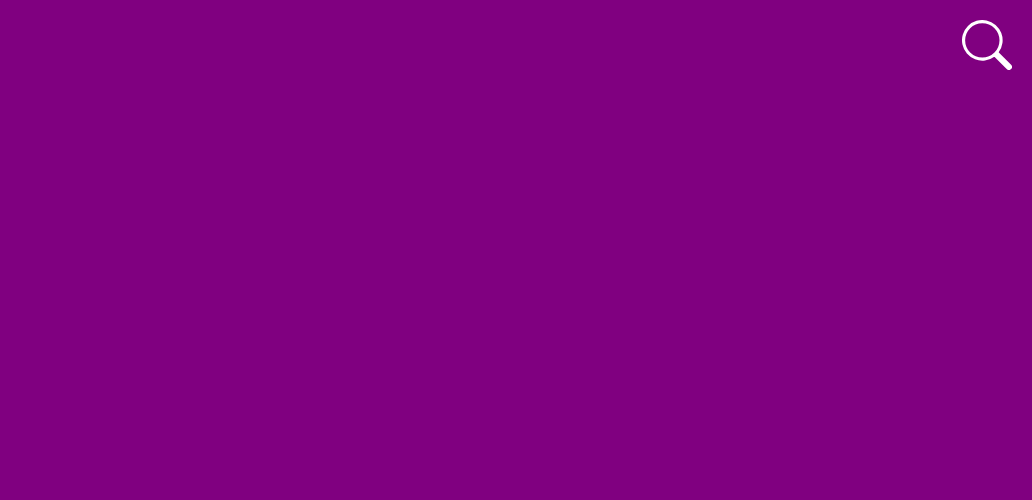
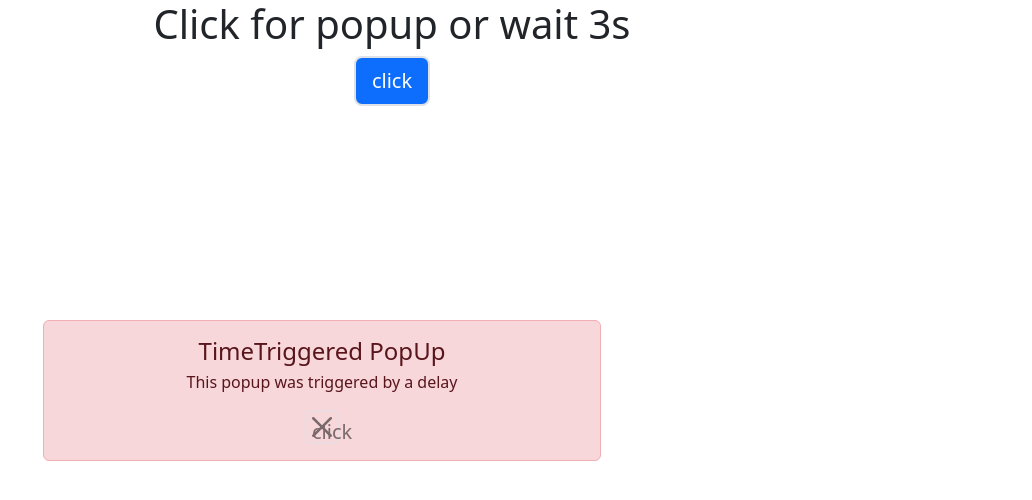
Before and after one commit to ljupchobozhinovski/react-exercises, a React (Create React App) app in the folder project-sandbox/: page / in a window 1280 px wide. Shown: the top 500 px of the page, without its empty margins (248-1280 px from the left). Built offline with nearby package versions, Linux system fonts and the light colour scheme.

Commit message:
add popup exercise

```diff
--- a/project-sandbox/src/App.js
+++ b/project-sandbox/src/App.js
@@ -1,5 +1,6 @@
 import "./App.css";
-import HiddenSearchBarApp from "./projects/10-hidden-search-bar/HiddenSearchBarApp";
+import PopUpApp from "./projects/11-magic-pop-up/PopUpApp";
+// import HiddenSearchBarApp from "./projects/10-hidden-search-bar/HiddenSearchBarApp";
 // import SliderApp from "./projects/09-slider/SliderApp";
 // import SlideToUnlock from "./projects/08-slide-to-unlock/SlideToUnlock";
 // import LightAndDarkMode from "./projects/07-light-and-dark-mode/LightAndDarkMode";
@@ -22,7 +23,8 @@ function App() {
       {/* <LightAndDarkMode /> */}
       {/* <SlideToUnlock /> */}
       {/* <SliderApp /> */}
-      <HiddenSearchBarApp />
+      {/* <HiddenSearchBarApp /> */}
+      <PopUpApp />
     </div>
   );
 }
--- /dev/null
+++ b/project-sandbox/src/projects/11-magic-pop-up/PopUpApp.jsx
@@ -0,0 +1,42 @@
+import React, { useState, useEffect } from "react";
+import PopUpComponent from "../Components/PopUpComponent";
+import Button from "../Components/Button";
+import Title from "../Components/Title";
+
+export default function PopUpApp() {
+  const [trigger, setTrigger] = useState(false);
+  const [timeTrigger, setTimeTrigger] = useState(false);
+
+  const triggerPopup = () => {
+    setTrigger(true);
+  };
+
+  useEffect(() => {
+    setTimeout(() => {
+      setTimeTrigger(true);
+    }, 3000);
+  }, []);
+
+  return (
+    <div className="text-center">
+      <Title text={"Click for popup or wait 3s"} />
+      <Button btnClass={"btn-primary"} onClick={triggerPopup} />
+
+      <PopUpComponent
+        type={"alert-info"}
+        title={"Triggered popup"}
+        text={"This popup was triggered by a button"}
+        handleClose={setTrigger}
+        trigger={trigger}
+      />
+
+      <PopUpComponent
+        type={"alert-danger"}
+        title={"TimeTriggered PopUp"}
+        text={"This popup was triggered by a delay"}
+        handleClose={setTimeTrigger}
+        trigger={timeTrigger}
+      />
+    </div>
+  );
+}
--- /dev/null
+++ b/project-sandbox/src/projects/Components/PopUpComponent.jsx
@@ -0,0 +1,43 @@
+import React from "react";
+import Button from "./Button";
+
+export default function PopUpComponent({
+  type,
+  title,
+  text,
+  handleClose,
+  trigger
+}) {
+  const popUpContainer = {
+    position: "absolute",
+    top: "0",
+    height: "100vh",
+    width: "100vw",
+    background: "rgba (0,0,0,.1)",
+    color: "red",
+    zIndex: "-1"
+  };
+  const popUpStyle = {
+    position: "relative",
+    margin: "40vh auto",
+    zIndex: "1"
+  };
+
+  return (
+    trigger && (
+      <div className="container " style={popUpContainer}>
+        <div className={`${type} alert text-left w-50`} style={popUpStyle}>
+          <div className="d-flex flex-column">
+            <h4 className="mb-1">{title && title}</h4>
+            <p>{text && text}</p>
+          </div>
+          <Button
+            btnClass={"btn-close"}
+            text={""}
+            onClick={() => handleClose(false)}
+          />
+        </div>
+      </div>
+    )
+  );
+}
```
